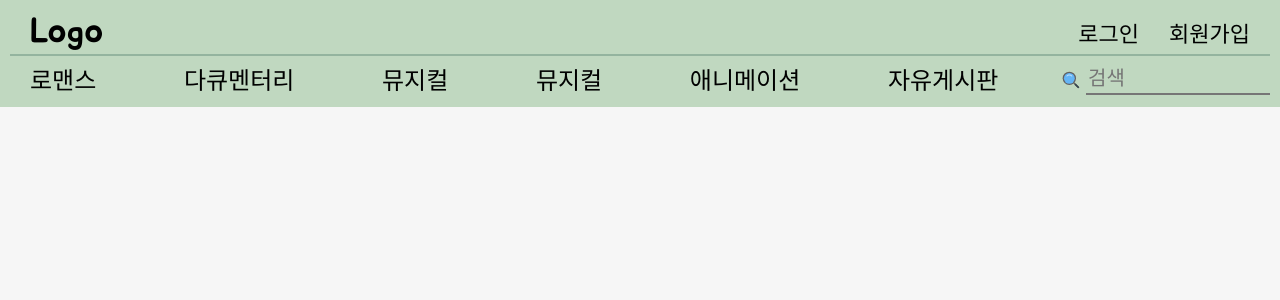
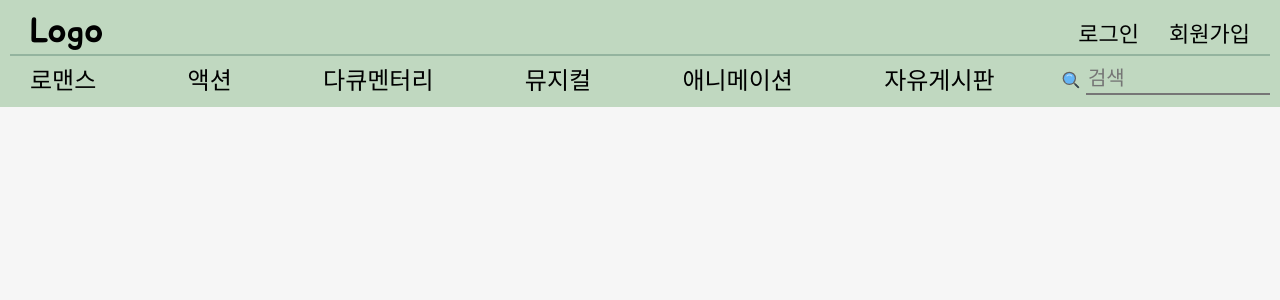
Before and after one commit to kimeodml/react-movie, a React (Create React App) app: page /movie/1/1 in a window 1280 px wide. Shown: the top 300 px of the page. Built offline with nearby package versions, Linux system fonts and the light colour scheme.

Commit message:
Change navbar to movie list

```diff
--- /dev/null
+++ b/src/List.js/MovieList.js
@@ -0,0 +1,7 @@
+export const MovieList = [
+  { title: "로맨스", path: "genre=romance" },
+  { title: "액션", path: "genre=action" },
+  { title: "다큐멘터리", path: "genre=documantary" },
+  { title: "뮤지컬", path: "genre=music" },
+  { title: "애니메이션", path: "genre=animation" },
+];
--- a/src/components/Navbar.js
+++ b/src/components/Navbar.js
@@ -1,6 +1,7 @@
 import { Link } from "react-router-dom";
 import { FcSearch } from "react-icons/fc";
 import "./Navbar.css";
+import { MovieList } from "../List.js/MovieList";
 
 function Navbar() {
   return (
@@ -19,21 +20,13 @@ function Navbar() {
         </div>
       </div>
       <div className="content_bottom">
-        <span className="nav_list">
-          <Link to="/movie/genre/rommance">로맨스</Link>
-        </span>
-        <span className="nav_list">
-          <Link to="/movie/genre/document">다큐멘터리</Link>
-        </span>
-        <span className="nav_list">
-          <Link to="/movie/genre/musical">뮤지컬</Link>
-        </span>
-        <span className="nav_list">
-          <Link to="/movie/genre/musical">뮤지컬</Link>
-        </span>
-        <span className="nav_list">
-          <Link to="/movie/genre/animation">애니메이션</Link>
-        </span>
+        {MovieList.map((list, index) => {
+          return (
+            <span className="nav_list" key={index}>
+              <Link to={`movie/${list.path}`}>{list.title}</Link>
+            </span>
+          );
+        })}
         <span className="nav_list">
           <Link to="/review">자유게시판</Link>
         </span>
--- /dev/null
+++ b/src/pages/Movie.js
@@ -0,0 +1,9 @@
+function Movie() {
+  return (
+    <div>
+      <h2>Movie</h2>
+    </div>
+  );
+}
+
+export default Movie;
```
